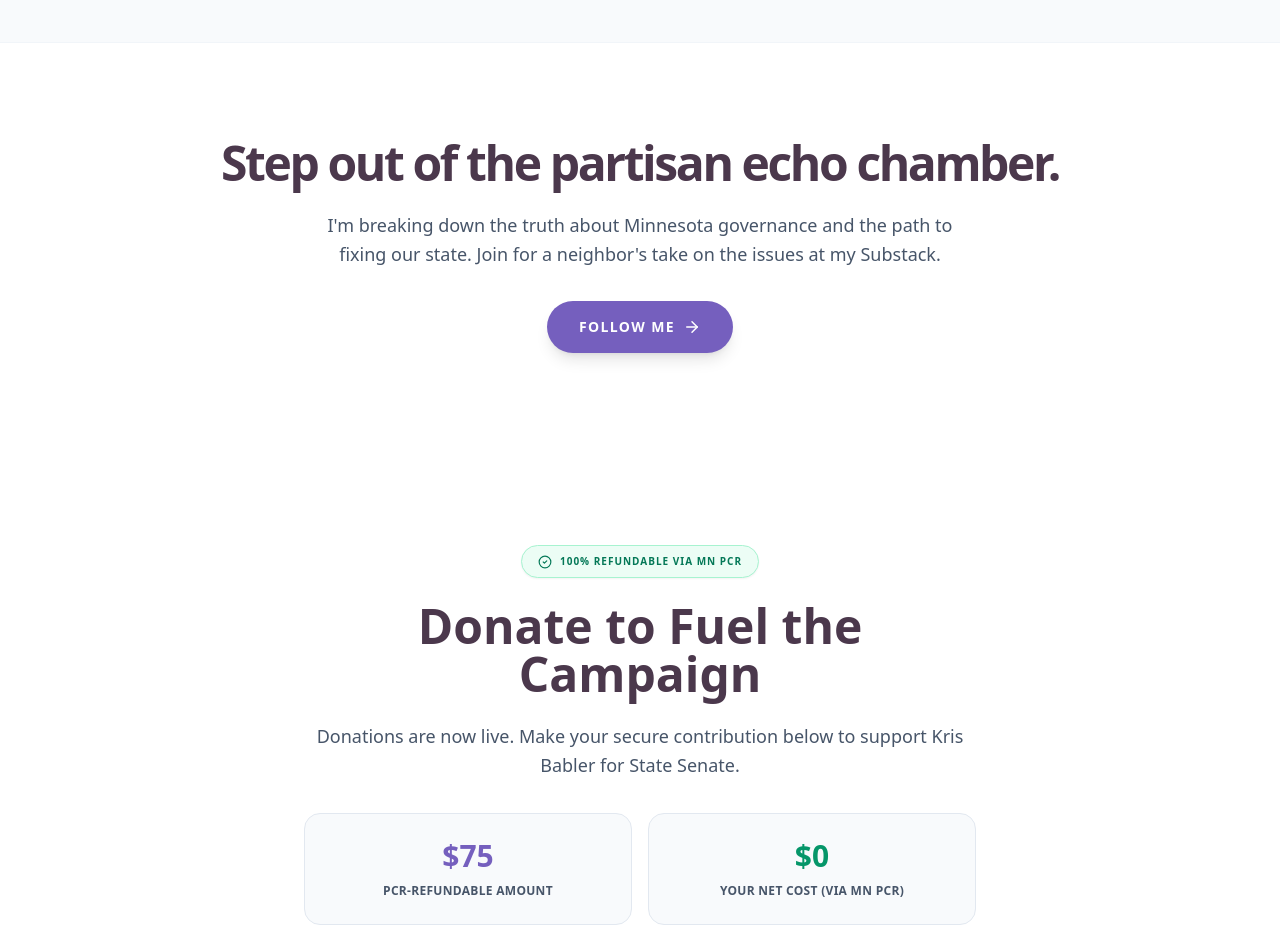
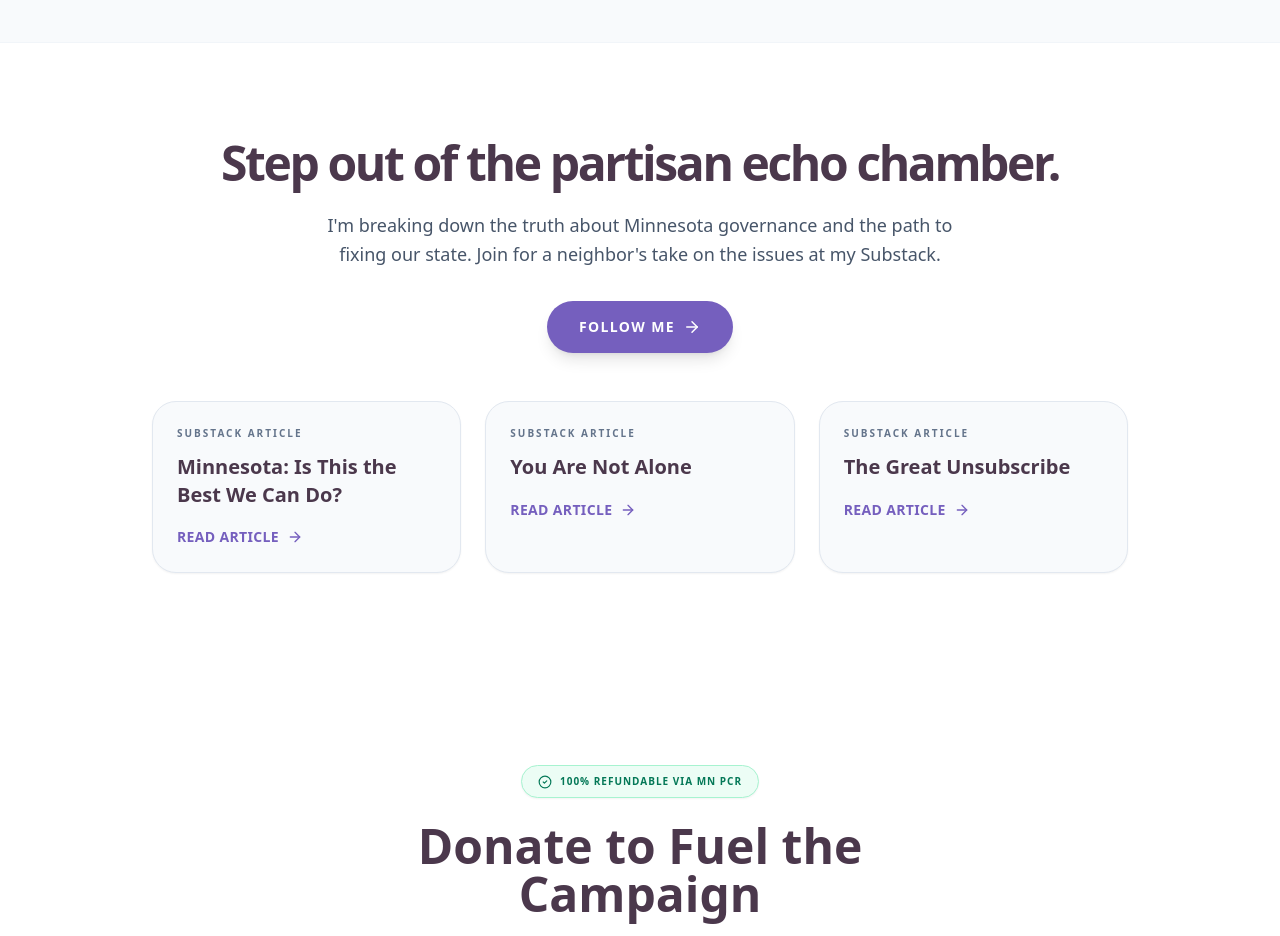
Before and after one commit to kbabler/sd49-senate-site, a React (Vite) app: page / in a window 1280 px wide. Shown: the part 4440-5376 px from the top of the page. Built offline with nearby package versions, Linux system fonts and the light colour scheme.

Commit message:
Show Substack article cards on live site

```diff
--- a/src/App_live.jsx
+++ b/src/App_live.jsx
@@ -33,6 +33,21 @@ const CONFIG = {
   links: {
     substack: "https://krisbabler.substack.com/"
   },
+
+  substackArticles: [
+    {
+      title: "Minnesota: Is This the Best We Can Do?",
+      href: "https://krisbabler.substack.com/p/minnesota-is-this-the-best-we-can?r=1i94n6"
+    },
+    {
+      title: "You Are Not Alone",
+      href: "https://krisbabler.substack.com/p/you-are-not-alone?r=1i94n6"
+    },
+    {
+      title: "The Great Unsubscribe",
+      href: "https://krisbabler.substack.com/p/the-great-unsubscribe-why-minnesotas?r=1i94n6"
+    }
+  ],
 
   images: {
     hero: "babler-headshot.png",
@@ -520,7 +535,7 @@ const App = () => {
 
       {/* SUBSTACK */}
       <section className="py-24 bg-white border-t border-slate-100">
-        <div className="max-w-4xl mx-auto px-4 sm:px-6 text-center">
+        <div className="max-w-5xl mx-auto px-4 sm:px-6 text-center">
           <h2 className="text-4xl md:text-5xl font-black text-brand-navy mb-6 tracking-tighter leading-tight">{CONFIG.copy.substackTitle}</h2>
           <p className="text-lg text-slate-600 font-medium leading-relaxed mb-8 max-w-2xl mx-auto">{CONFIG.copy.substackText}</p>
           <a
@@ -532,6 +547,24 @@ const App = () => {
           >
             Follow Me <ArrowRight size={18} />
           </a>
+
+          <div className="grid md:grid-cols-3 gap-6 mt-12 text-left">
+            {CONFIG.substackArticles.map((article, idx) => (
+              <a
+                key={idx}
+                href={article.href}
+                target="_blank"
+                rel="noopener noreferrer"
+                className="block rounded-3xl border border-slate-200 bg-slate-50 p-6 shadow-sm hover:shadow-md hover:-translate-y-1 transition-all"
+              >
+                <p className="text-[10px] font-black uppercase tracking-[0.2em] text-slate-500 mb-3">Substack Article</p>
+                <h3 className="text-xl font-black text-brand-navy leading-snug mb-4">{article.title}</h3>
+                <span className="inline-flex items-center gap-2 text-sm font-black uppercase tracking-wide" style={{ color: CONFIG.branding.color }}>
+                  Read article <ArrowRight size={16} />
+                </span>
+              </a>
+            ))}
+          </div>
         </div>
       </section>
 
```
Also changed, not shown: 5 other files (tests, documents, lock files or other folders).
